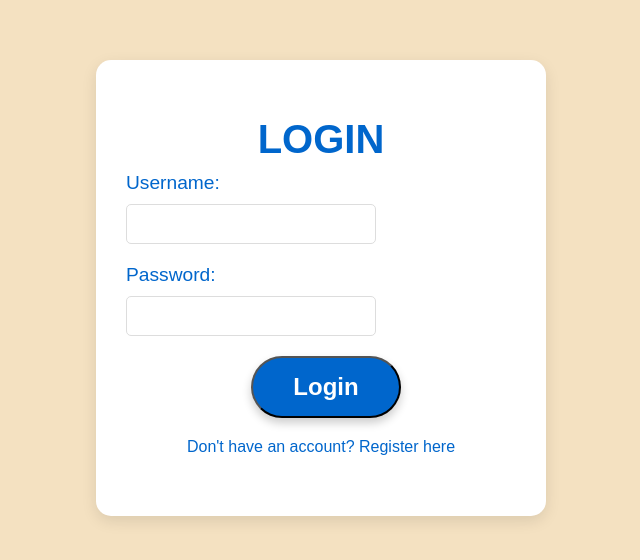
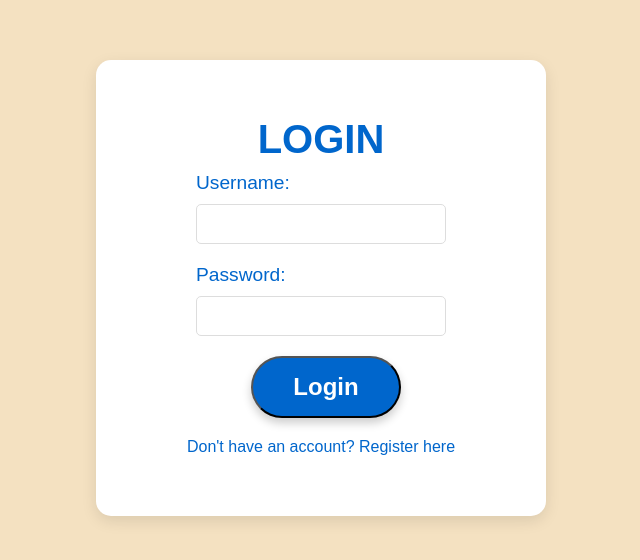
Before and after one commit to WilliamSmithWLS/Empty, a React (Create React App) app in the folder BeachDay-auth/client/: page /login in a window 1280 px wide. Shown: the part 112-672 px from the top of the page, without its empty margins (319-959 px from the left). Built offline with nearby package versions, Linux system fonts and the light colour scheme.

Commit message:
Update Login.css

```diff
--- a/BeachDay-auth/client/src/Login.css
+++ b/BeachDay-auth/client/src/Login.css
@@ -18,6 +18,9 @@
   width: 100%;
   max-width: 450px; /* Increased width for a slightly wider form */
   box-sizing: border-box;  /* Ensure padding is included in the total width */
+  display: flex;
+  flex-direction: column;  /* Arrange children elements vertically */
+  align-items: center;  /* Center the children horizontally */
 }
 
 h1 {
@@ -28,7 +31,7 @@ h1 {
 
 .input-group {
   margin-bottom: 20px;
-  text-align: left;
+  width: 100%; /* Ensure input group takes the full width of the form */
 }
 
 label {
```
